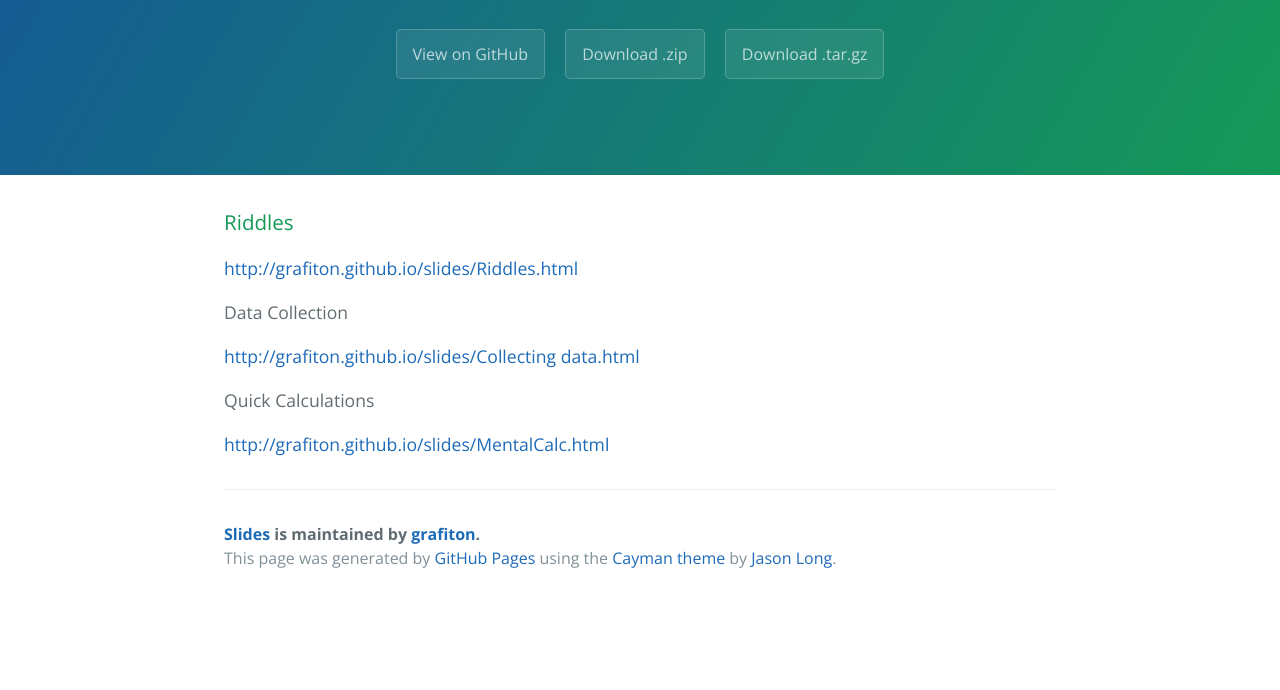
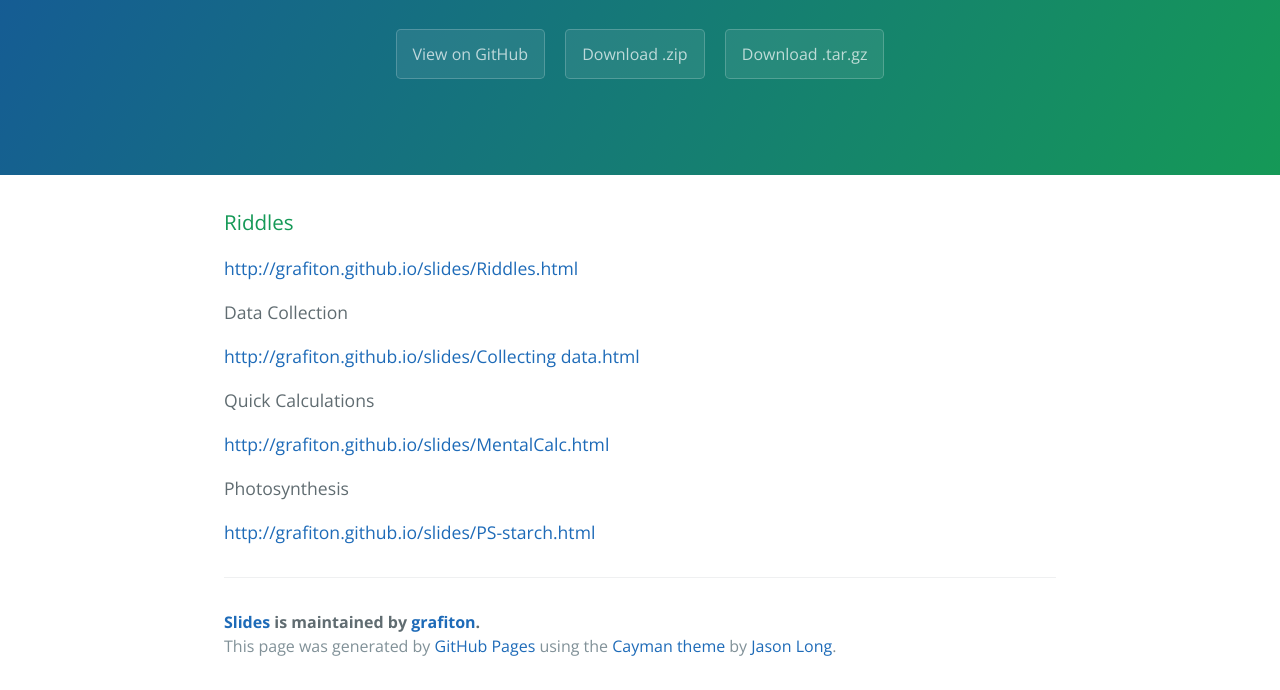
Before and after one commit to grafiton/slides, a plain HTML site: page index.html in a window 1280 px wide. Shown: the part 208-898 px from the top of the page. Before the commit the page ends 810 px from the top, so only its background shows below. Drawn offline with nearby package versions, Linux system fonts and the light colour scheme.

Commit message:
added slides

```diff
--- a/index.html
+++ b/index.html
@@ -29,6 +29,9 @@
 <a id="Quick Calculations" class="anchor" href="#data" aria-hidden="true"><span class="octicon octicon-link"></span></a>Quick Calculations</h3>
 <p><a href="http://grafiton.github.io/slides/MentalCalc.html">http://grafiton.github.io/slides/MentalCalc.html</a></p>
 
+<a id="Photosynthesis" class="anchor" href="#data" aria-hidden="true"><span class="octicon octicon-link"></span></a>Photosynthesis</h3>
+<p><a href="http://grafiton.github.io/slides/PS-starch.html">http://grafiton.github.io/slides/PS-starch.html</a></p>
+
       <footer class="site-footer">
         <span class="site-footer-owner"><a href="https://github.com/grafiton/slides">Slides</a> is maintained by <a href="https://github.com/grafiton">grafiton</a>.</span>
 
```
